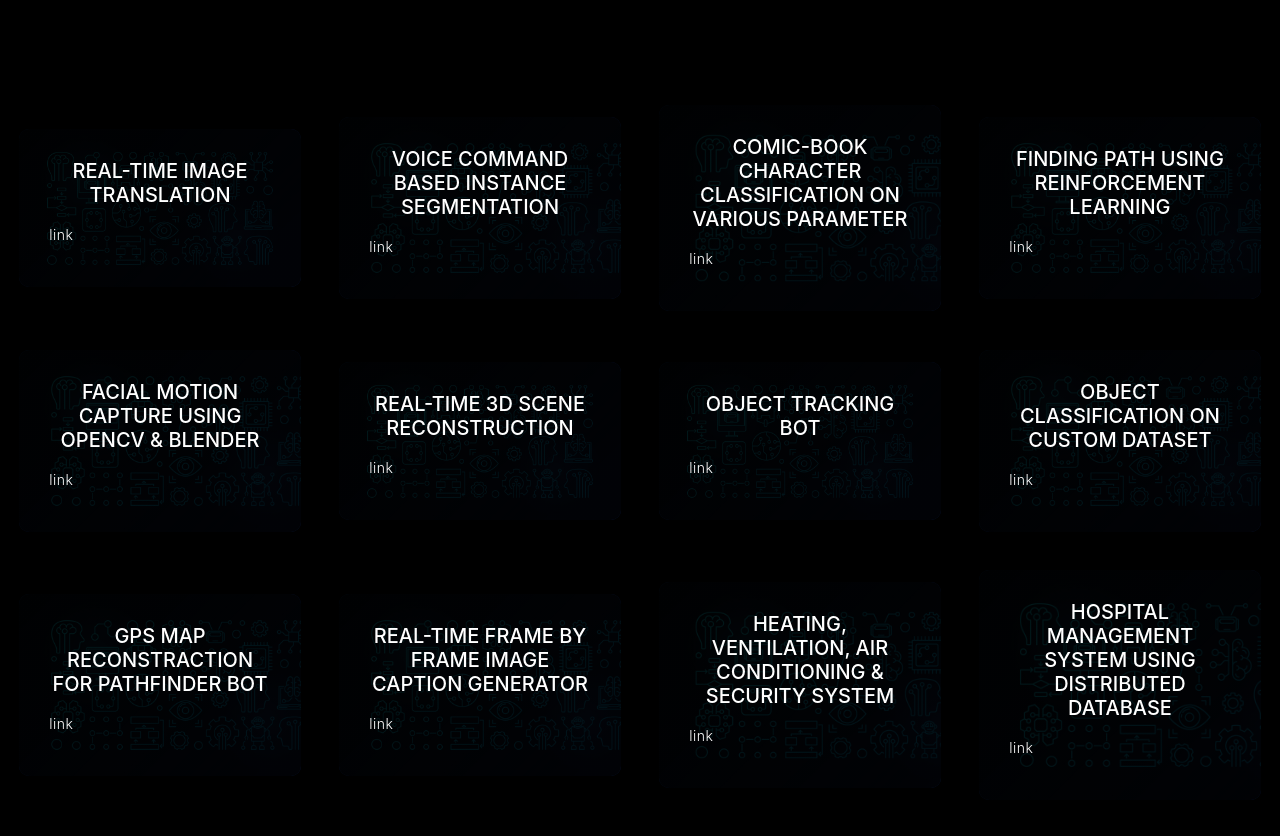
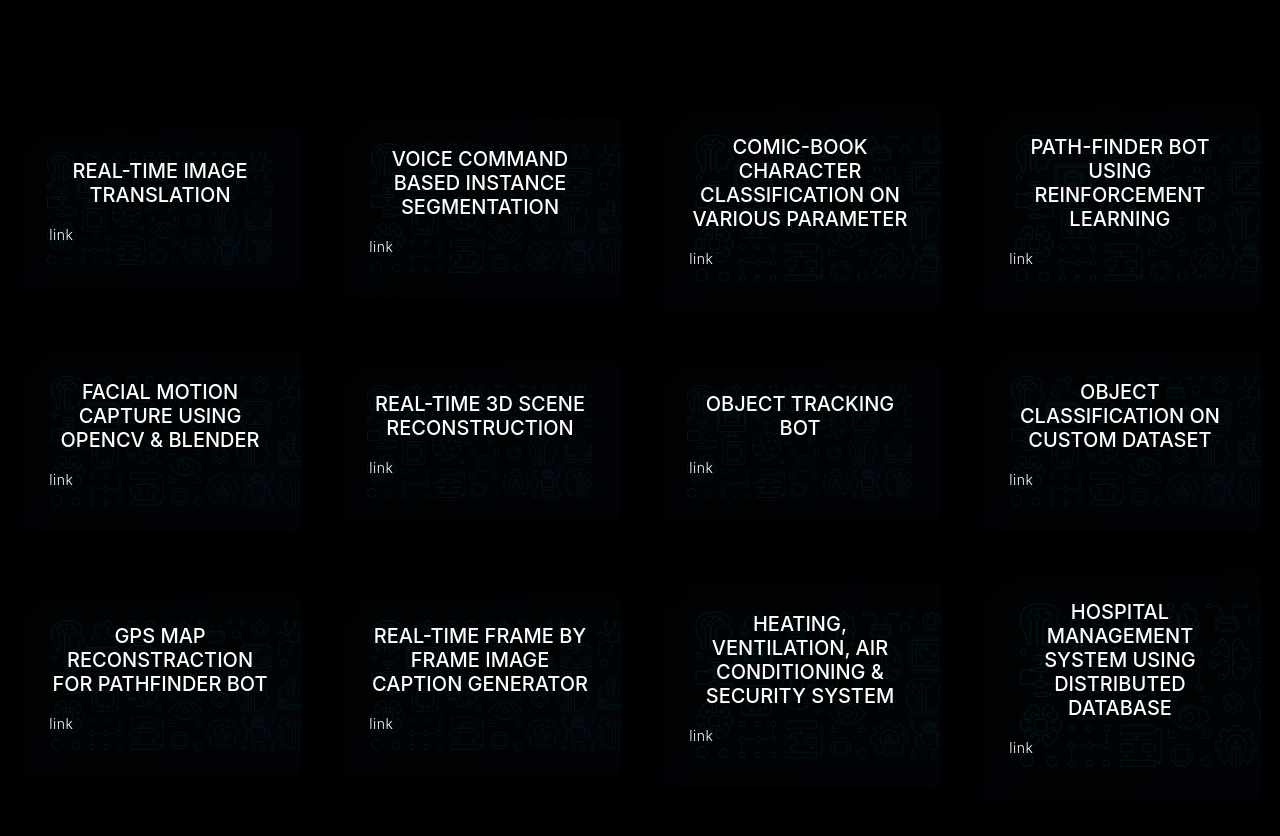
Before and after one commit to smn06/smn06.github.io, a website: page index.html in a window 1280 px wide. Shown: the part 10780-11616 px from the top of the page. Drawn offline with nearby package versions, Linux system fonts and the light colour scheme; a web font is replaced by a local one.

Commit message:
Update index.html

```diff
--- a/index.html
+++ b/index.html
@@ -527,7 +527,7 @@
 
         <div class="ml-item">
 
-          <h2>FINDING PATH USING REINFORCEMENT LEARNING</h2>
+          <h2>PATH-FINDER BOT USING REINFORCEMENT LEARNING</h2>
           <a href="https://github.com/smn06/reinforcement_learning" target="_blank"> <p>link</p> </a>
         </div>
 
```
